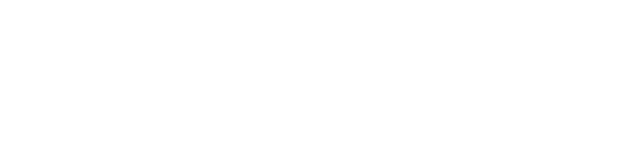
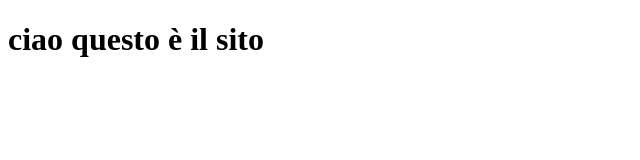
Before and after one commit to pietrog30/sito_prova, a plain HTML site: page index.html in a window 1280 px wide. Shown: the whole page, without its empty margins (0-640 px from the left). Drawn offline with Linux system fonts and the light colour scheme.

Commit message:
aggiunto il titolo

```diff
--- a/index.html
+++ b/index.html
@@ -1,9 +1,9 @@
 <!DOCTYPE html>
 <html>
 <head>
-	<title></title>
+	<title>Sito </title>
 </head>
 <body>
-
+ 	<h1>ciao questo è il sito</h1>
 </body>
 </html>
```
